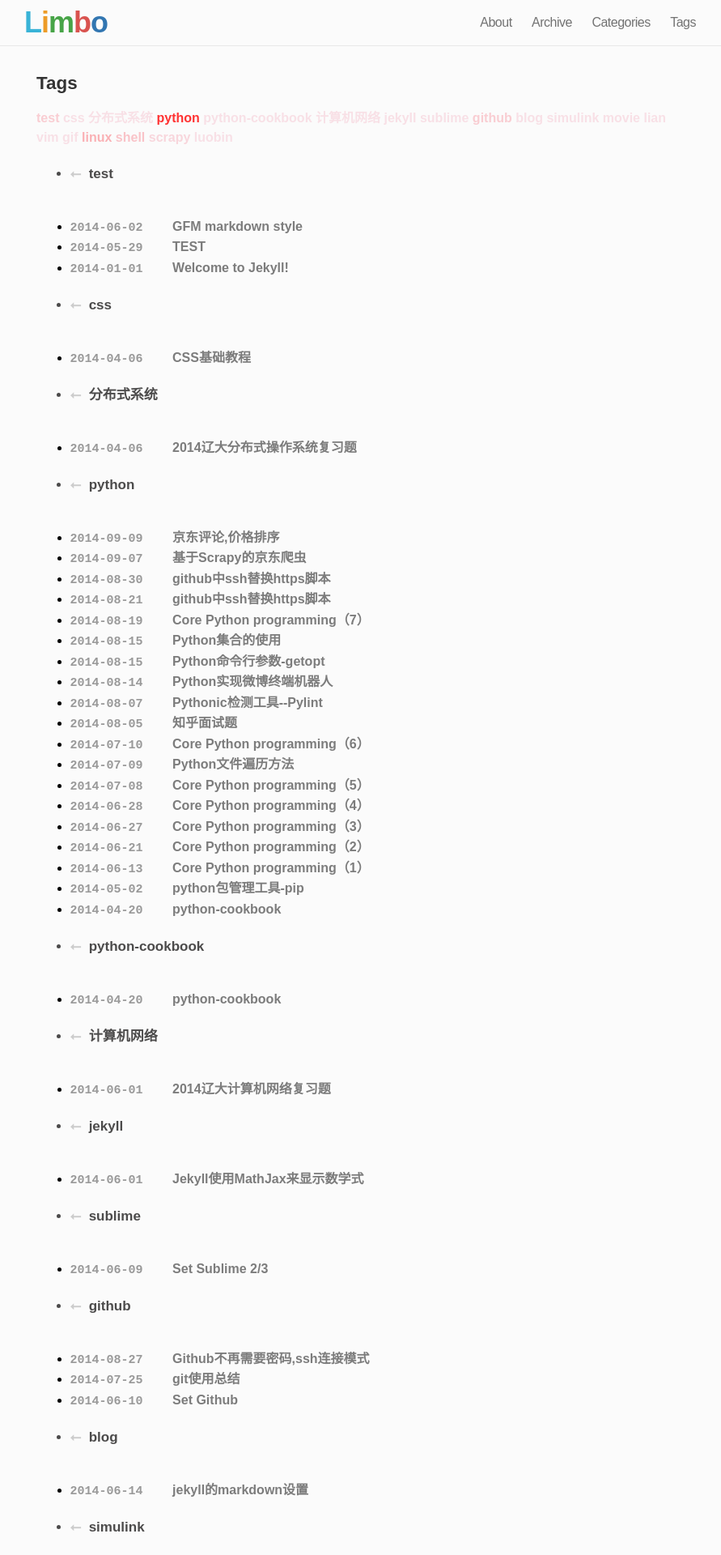
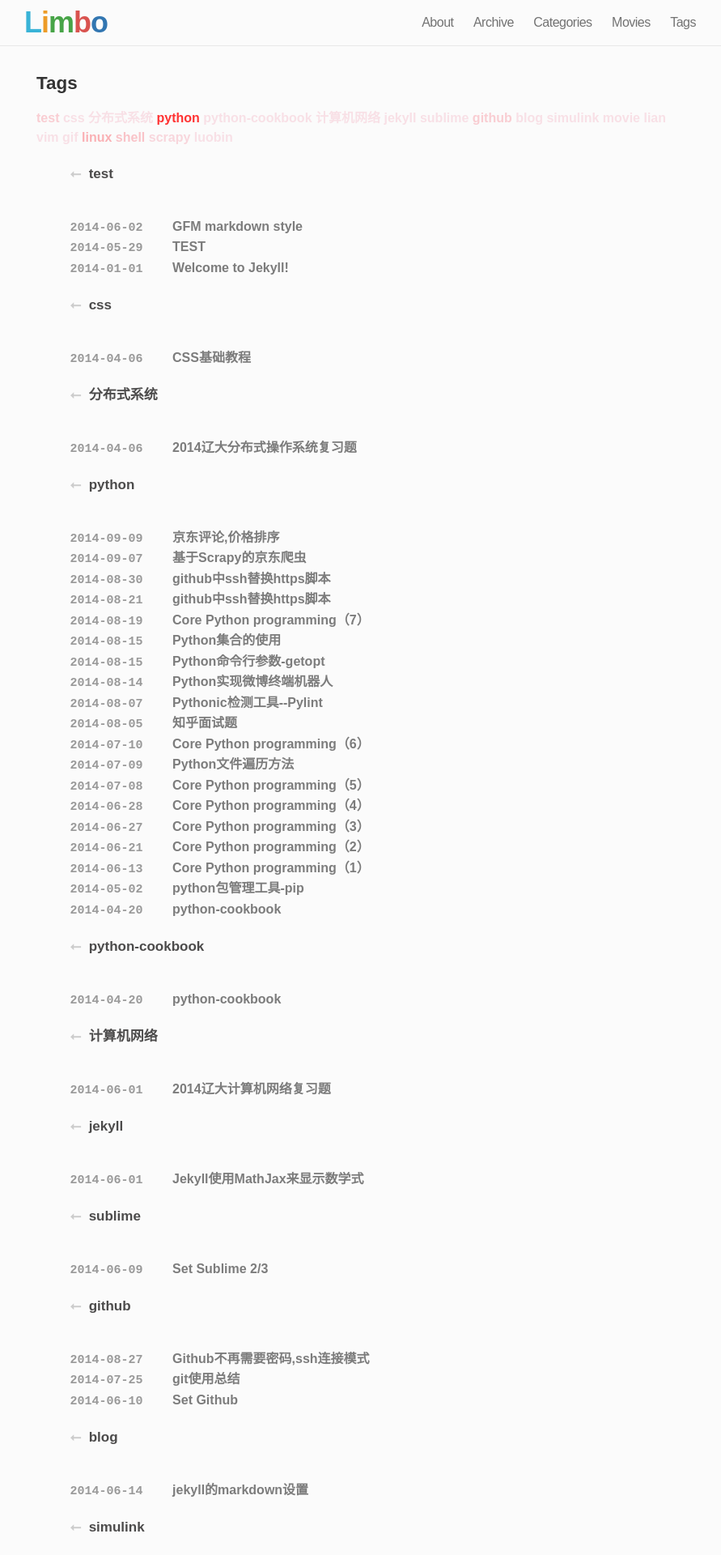
Before and after one commit to taizilongxu/jekyll_blog_source, a Jekyll site: the page built from tags.html, in a window 1280 px wide. Shown: the top 1920 px of the page at 81% size, without its empty margins (195-1086 px from the left). Built offline with Jekyll 4.4.1, drawn with Linux system fonts in a browser that asks for light colours; nearby versions of some CDN libraries; Markdown is read by kramdown in place of the engine named in the settings; comment, search, counter and statistics services are not loaded.

Commit message:
增加movies页面

```diff
--- a/css/main.css
+++ b/css/main.css
@@ -325,11 +325,10 @@
 .post-content li {
 display: list-item;
 text-align: -webkit-match-parent;
-list-style-type: none;
 }
 
-.post .post-content li{
-  list-style-type: disc;
+.listing li{
+  list-style-type: none;
 }
 
 .post pre,
@@ -818,3 +817,37 @@
 #copyright a{
 	color:#666;
 }
+
+/*movies*/
+
+.grid-view {
+  font-size: 12px;
+  line-height: 1.62;
+}
+
+.grid-view .item {
+overflow: auto;
+display: table;
+zoom: 1;
+margin: 0 0 20px;
+padding: 0 0 5px;
+border-bottom: 1px dashed #ddd;
+}
+
+.grid-view .item .info {
+width: 510px;
+}
+
+.item .info {
+float: right;
+width: 520px;
+text-align: left;
+}
+
+.item .info ul {
+margin-left: 1em;
+list-style-type: none;
+margin: 0;
+padding: 0;
+list-style: none;
+}
--- a/js/function_about.js
+++ b/js/function_about.js
@@ -1,3 +1,4 @@
+// 打印效果
 (function($) {
 	$.fn.typewriter = function() {
 		this.each(function() {
```
Also changed, not shown: movies.html (added, +13 -0 lines).
